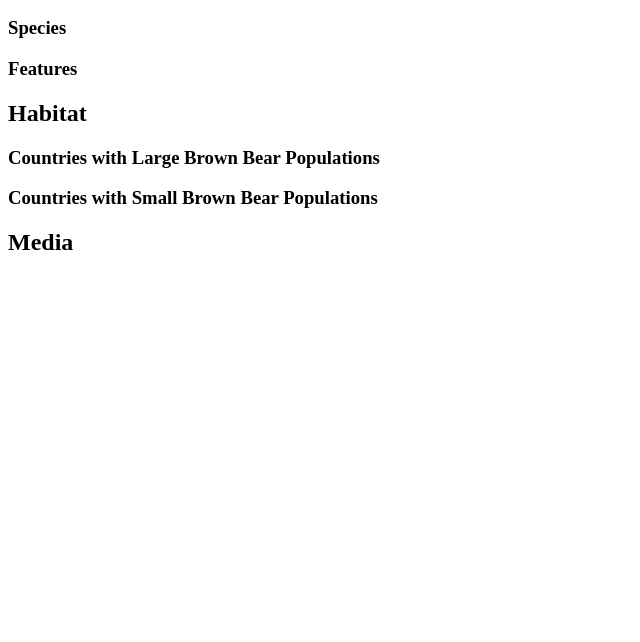
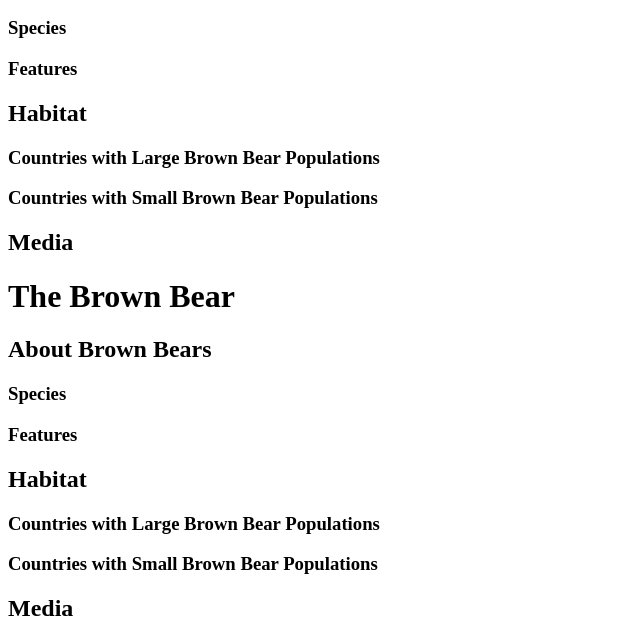
Before and after one commit to devingiannoni/TG-Pre-Work, a plain HTML site: page index.html in a window 1280 px wide. Shown: the part 658-1300 px from the top of the page, without its empty margins (0-640 px from the left). Before the commit the page ends 934 px from the top, so only its background shows below. Drawn offline with Linux system fonts and the light colour scheme.

Commit message:
Learn HTML Part 1 - Elements and Structure 7-16

```diff
--- a/index.html
+++ b/index.html
@@ -46,3 +46,20 @@
   <h2>Media</h2>
   </div>
  </body>
+
+ <body>
+  <h1>The Brown Bear</h1>
+  <div id="introduction">
+    <h2>About Brown Bears</h2>
+    <h3>Species</h3>
+    <h3>Features</h3>
+  </div>
+  <div id="habitat">
+    <h2>Habitat</h2>
+    <h3>Countries with Large Brown Bear Populations</h3>
+    <h3>Countries with Small Brown Bear Populations</h3>
+  </div>
+  <div id="media">
+    <h2>Media</h2>
+  </div>
+</body>
```
